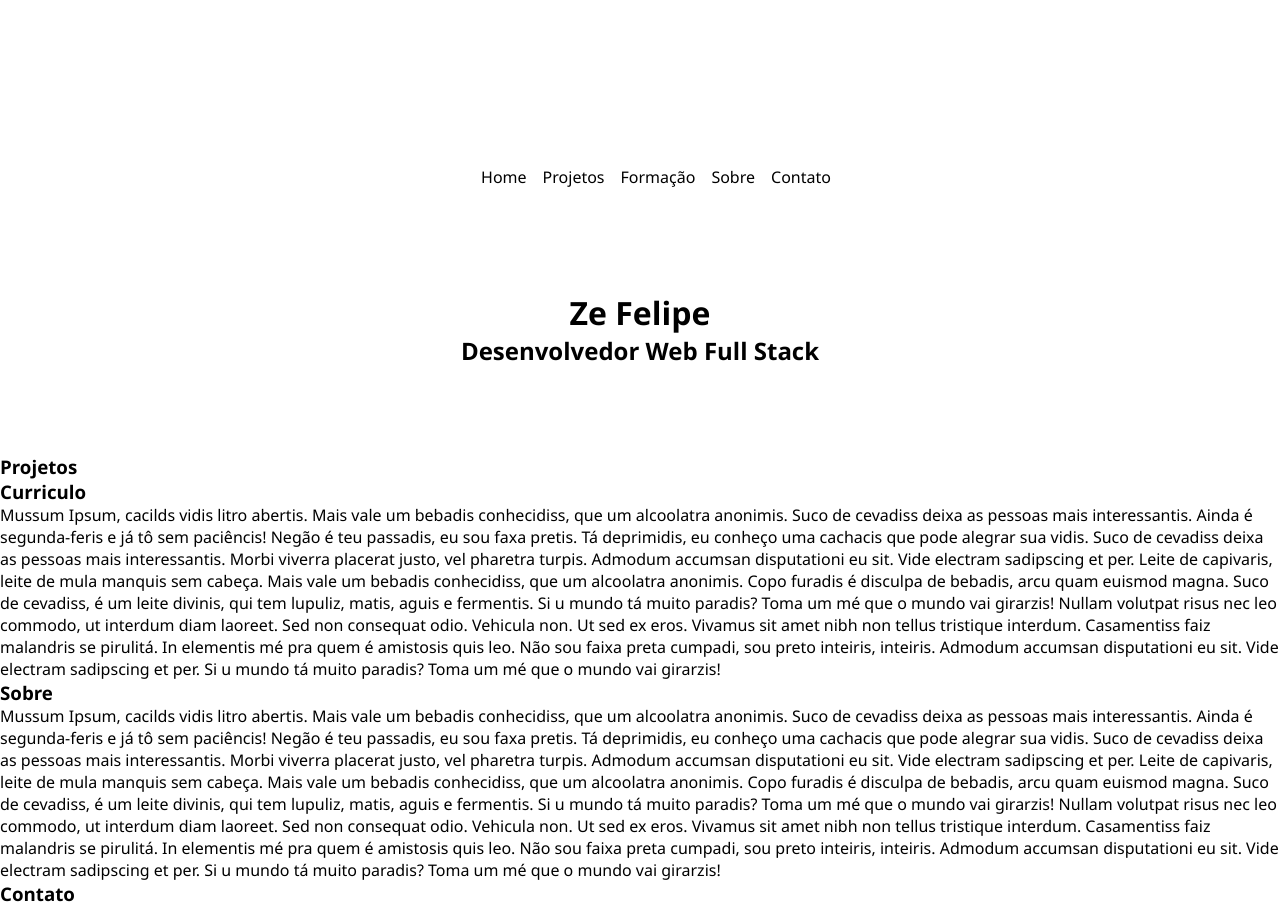
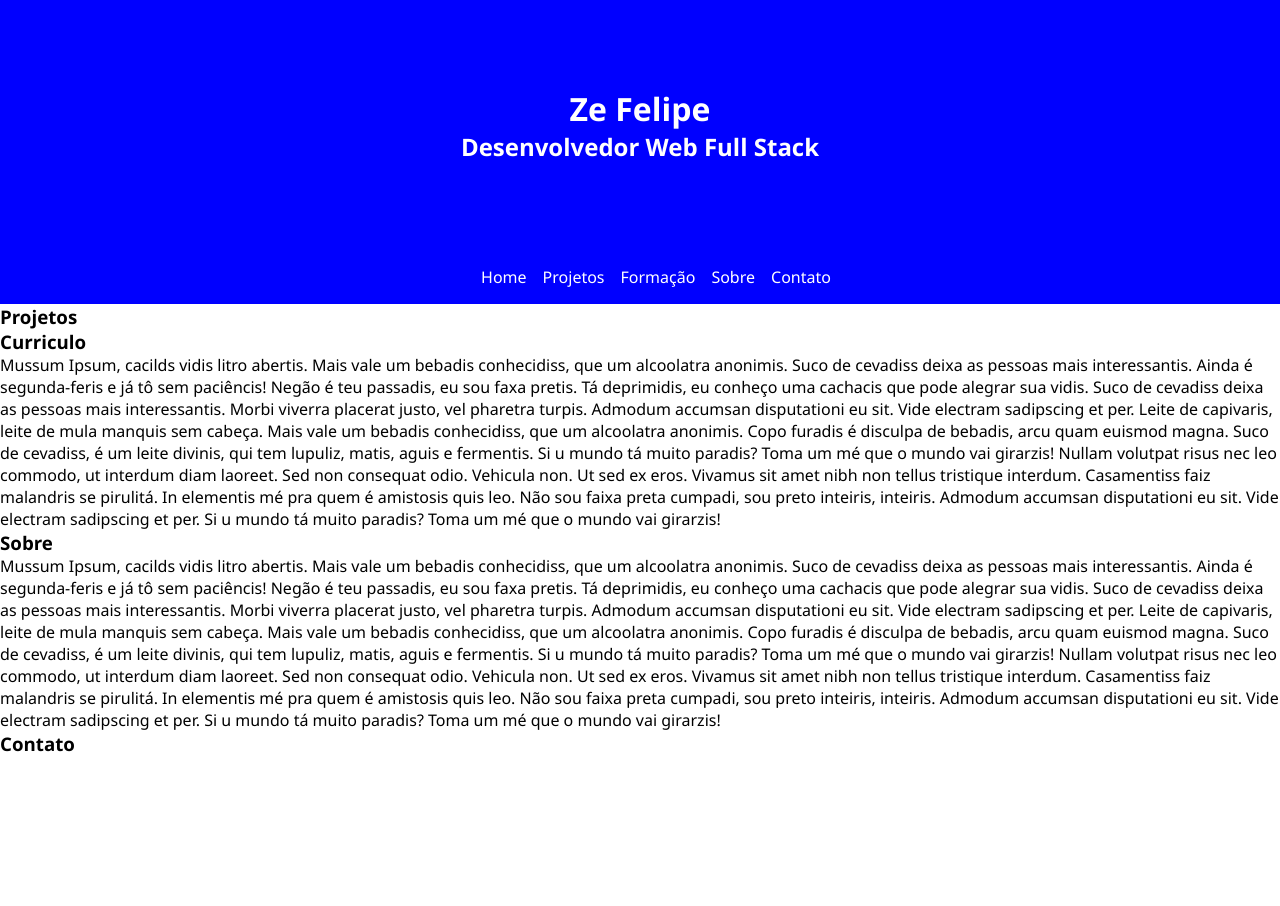
Before and after one commit to zefelipe19/stackblitz-starters-5cnqbk, a website: page index.html in a window 1280 px wide. Shown: the top 906 px of the page. After the commit the page ends 800 px from the top, so only its background shows below. Drawn offline with Linux system fonts and the light colour scheme.

Commit message:
initial push

```diff
--- a/index.html
+++ b/index.html
@@ -9,6 +9,12 @@
   </head>
   <body>
     <header>
+      <div id="home">
+        <div class="presentation">
+          <h1>Ze Felipe</h1>
+          <h2>Desenvolvedor Web Full Stack</h2>
+        </div>
+      </div>
       <nav class="nav-bar">
         <a href="#home">Home</a>
         <a href="#projects">Projetos</a>
@@ -18,12 +24,7 @@
       </nav>
     </header>
     <main>
-      <div id="home">
-        <div class="presentation">
-          <h1>Ze Felipe</h1>
-          <h2>Desenvolvedor Web Full Stack</h2>
-        </div>
-      </div>
+
       <div id="projects">
         <h3>Projetos</h3>
       </div>
--- a/styles.css
+++ b/styles.css
@@ -5,7 +5,12 @@
 
 body {
   height: 100%;
+  width: 100%;
   font-family: 'Segoe UI', Tahoma, Geneva, Verdana, sans-serif;
+}
+
+header {
+  position: relative;
 }
 
 .nav-bar {
@@ -15,9 +20,8 @@ body {
   justify-content: center;
   align-items: center;
   padding: 1rem;
-  margin-top: 150px;
-
-  z-index: 1000;
+  background-color: blue;
+  color: #fff;
   position: sticky;
   top: 0;
 }
@@ -34,4 +38,6 @@ body {
   flex-direction: column;
   justify-content: center;
   align-items: center;
+  color: #fff;
+  background-color: blue;
 }
```
